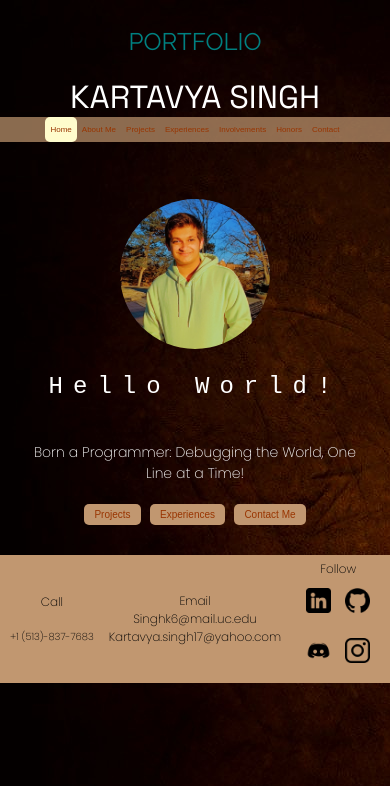
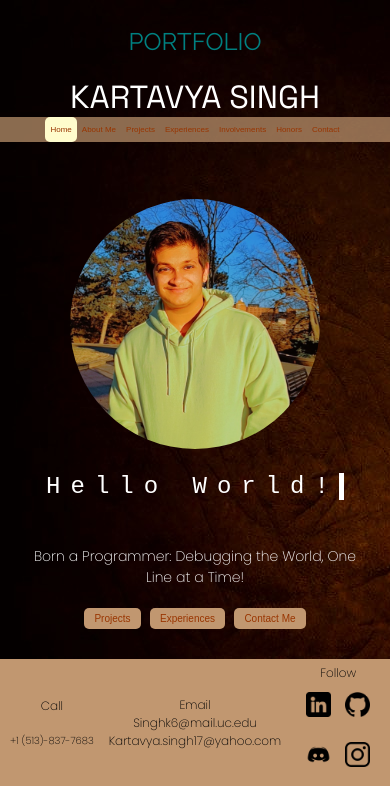
Before and after one commit to Kartavya904/Kartavya-Portfolio, a Flask app: page / in a window 390 px wide. Shown: the top 786 px of the page. Run offline with Flask 2, Linux system fonts and the light colour scheme.

```diff
--- a/static/styleHome.css
+++ b/static/styleHome.css
@@ -78,7 +78,7 @@
 
 /* styleHome.css */
 /* Mobile Browser */
-@media (max-width: 768px) {
+@media (max-width: 769px) {
     /* Apply styles for screens with a maximum width of 768px (typical tablet and mobile screens) */
 
     .content-container {
@@ -93,8 +93,8 @@
     }
 
     .circle-profile-picture {
-        width: 150px;
-        height: 150px;
+        width: 250px;
+        height: 250px;
     }
 
     .text-container {
@@ -104,10 +104,6 @@
 
     .Hello-World {
         font-size: 24px; /* Reduce font size */
-        width: 100%; /* Take up full width */
-        white-space: normal; /* Allow text to wrap */
-        overflow: visible; /* Show full text */
-        border-right: none; /* Remove border */
         animation:
         typing 2s steps(15),
         cursor 0.5s step-end infinite;
```
